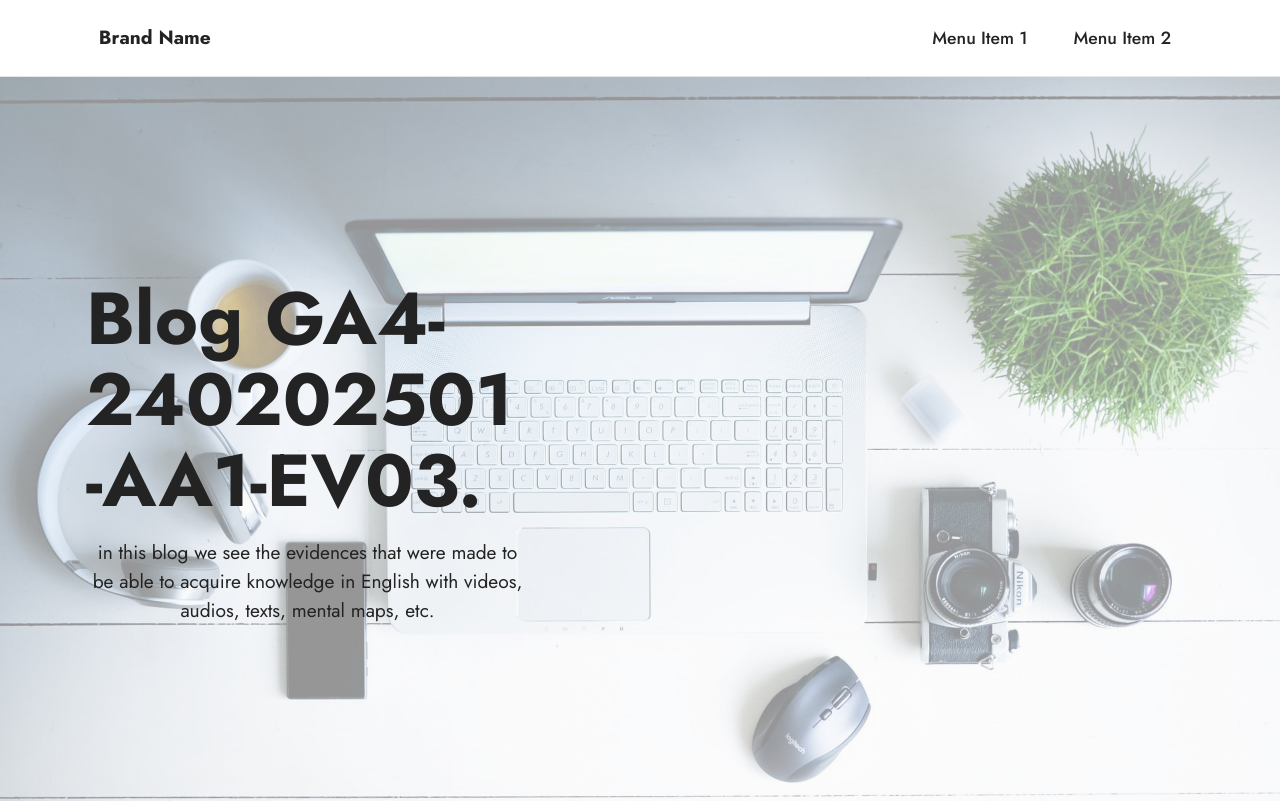
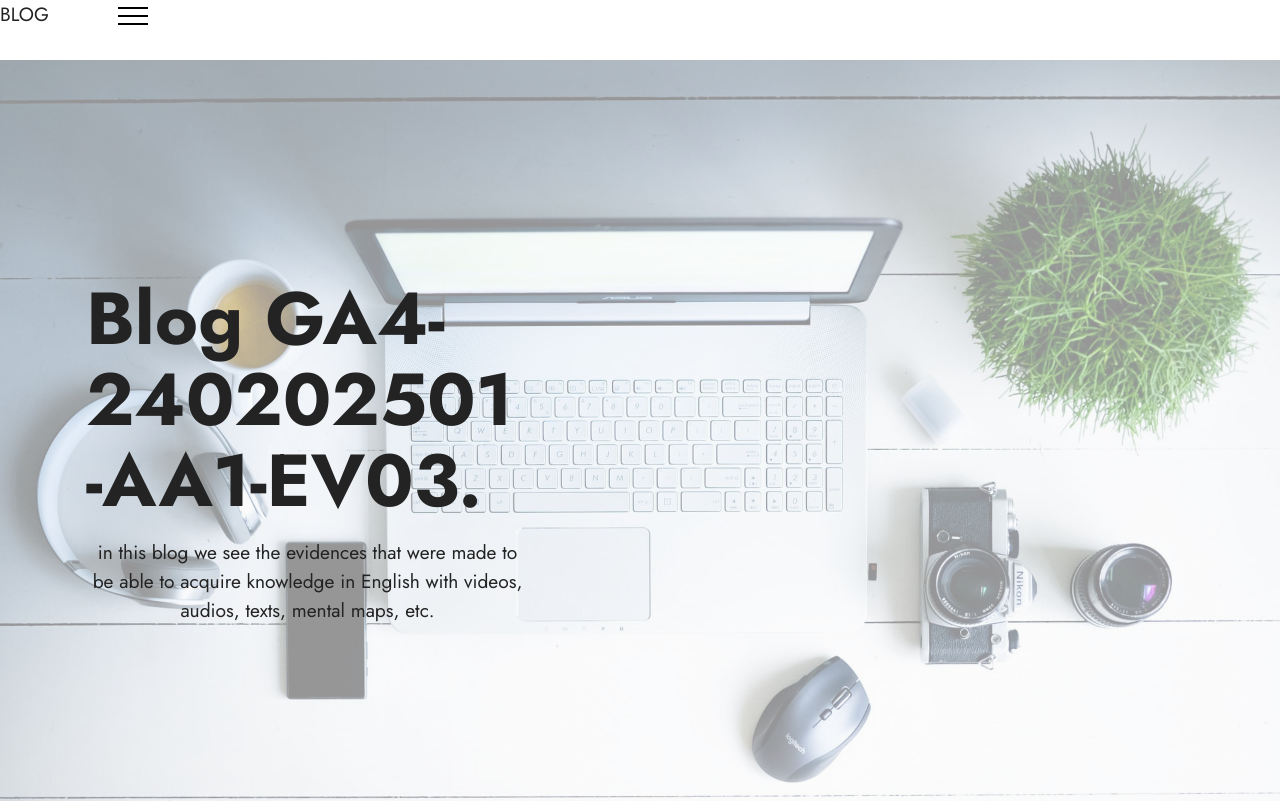
Before and after one commit to Edwingo9507/Edwingo9507.github.io, a plain HTML site: page index.html in a window 1280 px wide. Shown: the top 801 px of the page. Drawn offline with Linux system fonts and the light colour scheme.

Commit message:
Update index.html

```diff
--- a/index.html
+++ b/index.html
@@ -29,15 +29,11 @@
 
   <section data-bs-version="5.1" class="menu cid-s48OLK6784" once="menu" id="menu1-k">
 
-    <nav class="navbar navbar-dropdown navbar-fixed-top navbar-expand-lg">
-        <div class="container">
-            <div class="navbar-brand">
-                <span class="navbar-logo">
-                    <a href="https://mobiri.se">
+
 
                     </a>
                 </span>
-                <span class="navbar-caption-wrap"><a class="navbar-caption text-black display-7" href="https://mobiri.se">Brand Name</a></span>
+                <span class="navbar-caption-wrap"><a class="navbar-caption text-black display-7" href="https://mobiri.se">BLOG</a></span>
             </div>
             <button class="navbar-toggler" type="button" data-toggle="collapse" data-bs-toggle="collapse" data-target="#navbarSupportedContent" data-bs-target="#navbarSupportedContent" aria-controls="navbarNavAltMarkup" aria-expanded="false" aria-label="Toggle navigation">
                 <div class="hamburger">
```
